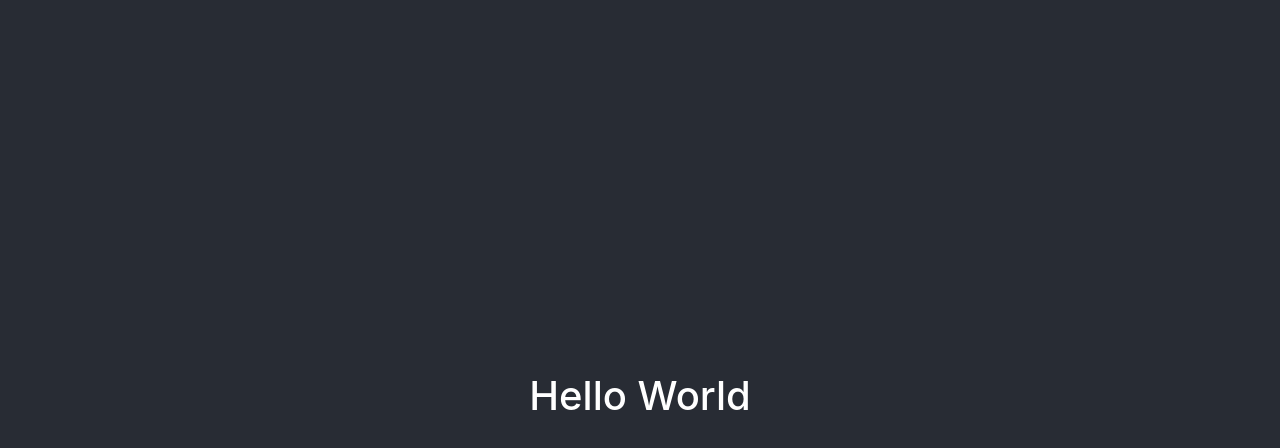
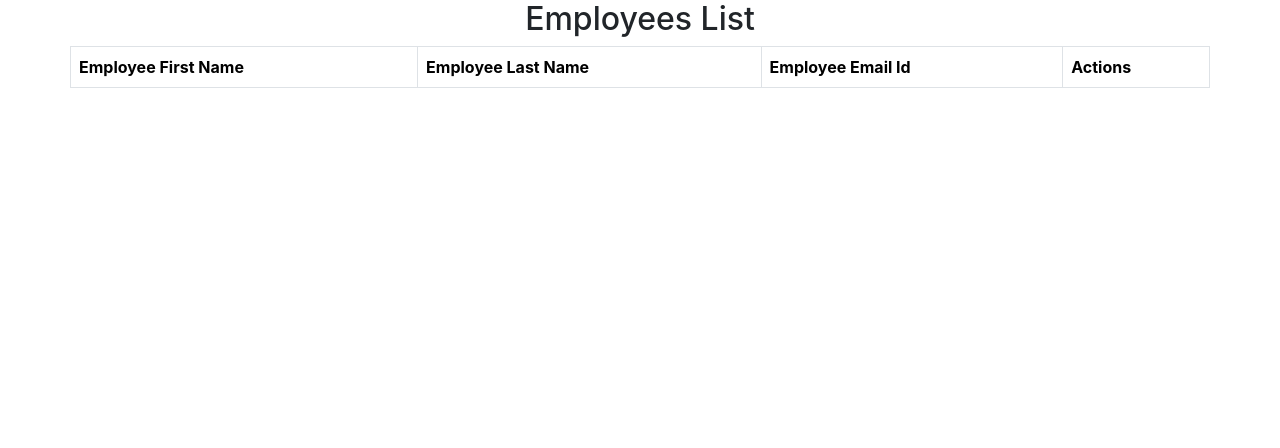
Before and after one commit to DNAnh01/spring-boot-react-crud, a React (Create React App) app in the folder react-fontend/: page / in a window 1280 px wide. Shown: the top 448 px of the page. Built offline with nearby package versions, Linux system fonts and the light colour scheme; the HTML template or start-up script is replaced by a standard one.

Commit message:
#8 - Creating React List

```diff
--- a/react-fontend/src/App.js
+++ b/react-fontend/src/App.js
@@ -1,11 +1,10 @@
 import './App.css';
+import ListEmployeeComponent from './components/ListEmployeeComponent';
 
 function App() {
     return (
-        <div className="App">
-            <header className="App-header">
-                <h1>Hello World</h1>
-            </header>
+        <div className="container">
+            <ListEmployeeComponent />
         </div>
     );
 }
--- /dev/null
+++ b/react-fontend/src/components/ListEmployeeComponent.jsx
@@ -0,0 +1,41 @@
+import React, { Component } from 'react';
+
+class ListEmployeeComponent extends Component {
+    constructor(props) {
+        super(props);
+        this.state = {
+            employees: [],
+        };
+    }
+    render() {
+        return (
+            <div>
+                <h2 className="text-center">Employees List</h2>
+                <div className="row">
+                    <table className="table table-striped table-bordered">
+                        <thead>
+                            <tr>
+                                <th>Employee First Name</th>
+                                <th>Employee Last Name</th>
+                                <th>Employee Email Id</th>
+                                <th>Actions</th>
+                            </tr>
+                        </thead>
+
+                        <tbody>
+                            {this.state.employees.map((employee) => (
+                                <tr key={employee.id}>
+                                    <td>{employee.firstName}</td>
+                                    <td>{employee.lastName}</td>
+                                    <td>{employee.emailId}</td>
+                                </tr>
+                            ))}
+                        </tbody>
+                    </table>
+                </div>
+            </div>
+        );
+    }
+}
+
+export default ListEmployeeComponent;
```
